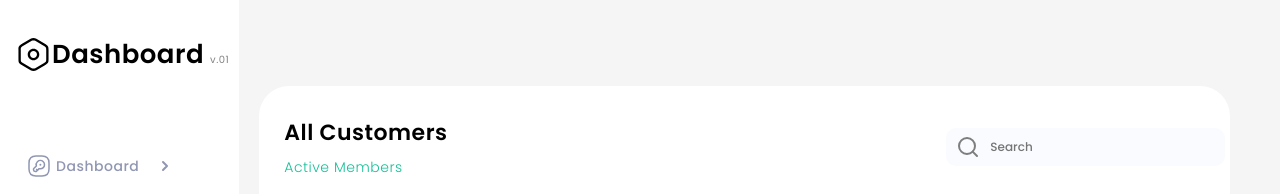
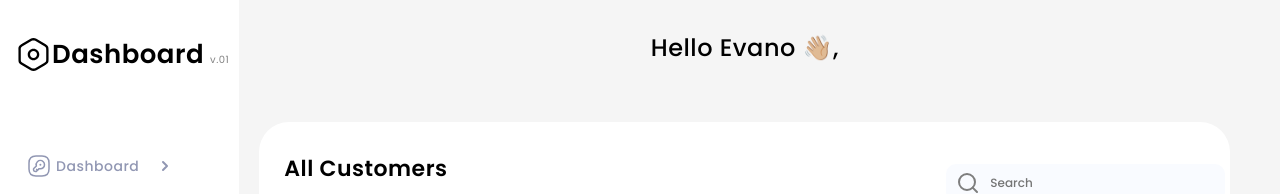
Before and after one commit to AleksPh/project__dashboard, a plain HTML site: page index.html in a window 1280 px wide. Shown: the top 194 px of the page. Drawn offline with Linux system fonts and the light colour scheme; the site is published under a folder, as on GitHub Pages, so addresses that start at the root find nothing.

Commit message:
scripts connected

```diff
--- a/index.html
+++ b/index.html
@@ -191,6 +191,6 @@
       </div>
     </main>
   </div>
-  <script src="/src/script/script.js"></script>
+  <script src="src/script/script.js"></script>
 </body>
 </html>
```
